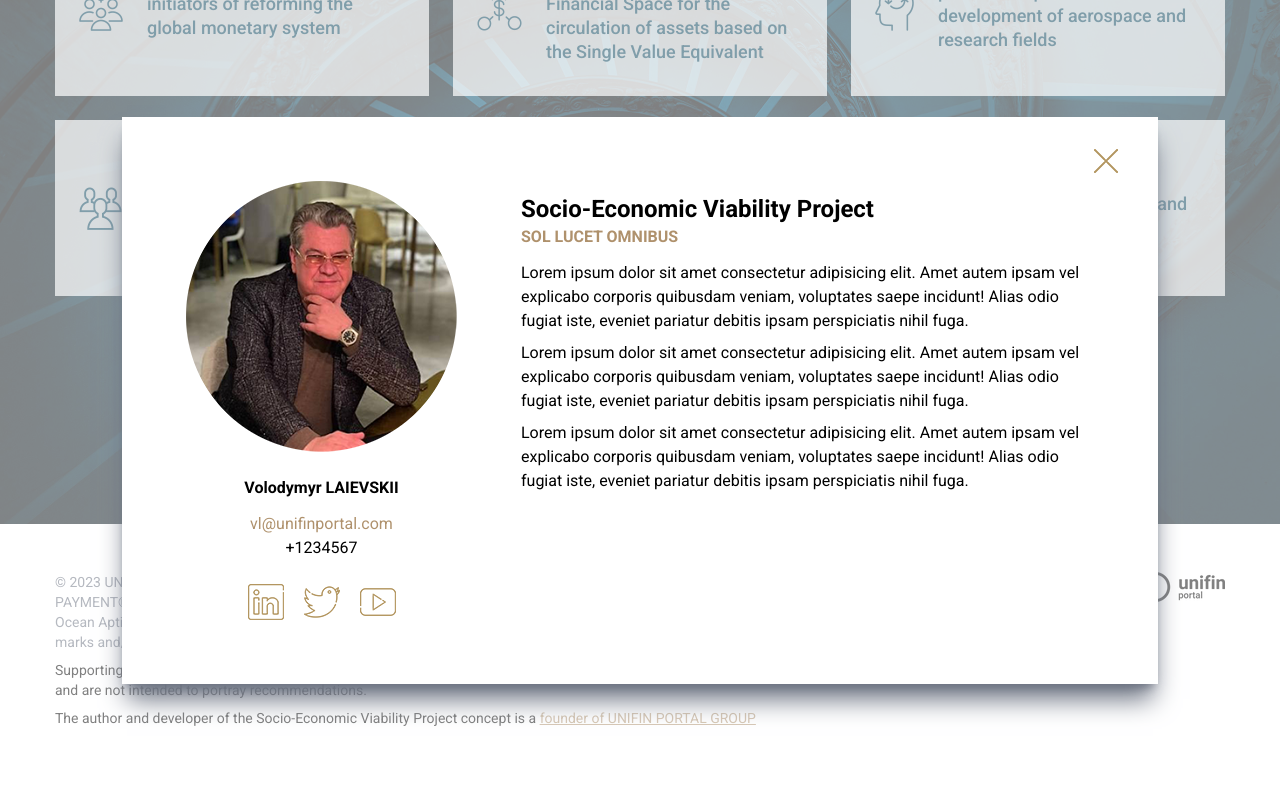
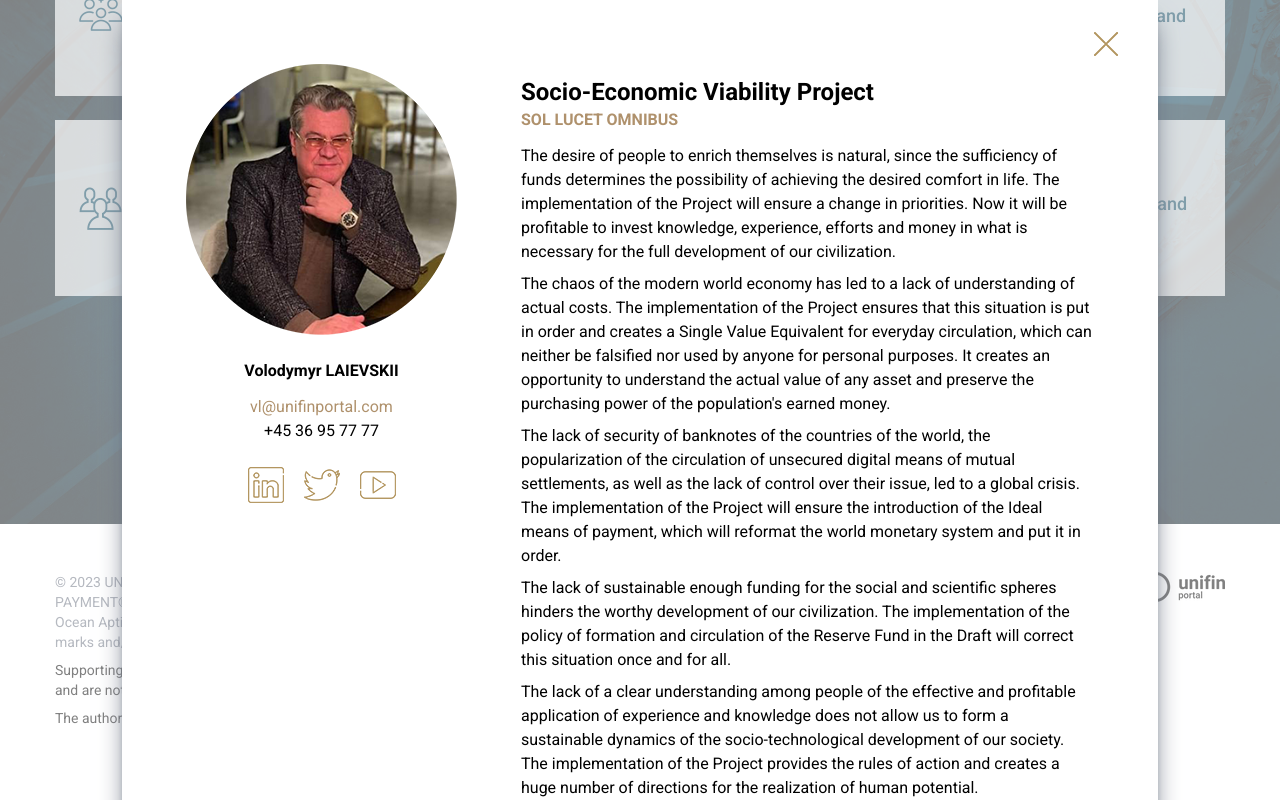
Before and after one commit to unifinaps/portal, a website: page index.html in a window 1280 px wide. Both pictures are taken after a click on the link "founder of UNIFIN PORTAL GROUP". Drawn offline with Linux system fonts and the light colour scheme.

Commit message:
Update index.html

```diff
--- a/index.html
+++ b/index.html
@@ -192,7 +192,8 @@
                   <p class="text-sm">It depends on four main factors: the ability to breathe, the ability to maintain
                     reactions in the body, the ability of the land to produce crops and the availability of the world's
                     oceans.</p>
-                  <p class="text-sm"><a href="#" class="underline text-gold-dark hover:text-gold">Founder of UNIFIN
+                  <p class="text-sm"><a href="#" onclick="document.getElementById('popover').style.display = 'grid'; return false;"
+            class="underline text-gold-dark hover:text-gold">Founder of UNIFIN
                       PORTAL
                       GROUP</a></p>
                 </div>
@@ -546,7 +547,7 @@
         <div class="mb-3"><b>Volodymyr LAIEVSKII</b></div>
         <div>
           <a href="mailto:" class="text-gold-dark hover:text-gold">vl@unifinportal.com</a><br>
-          <a href="tel:" class="">+1234567</a>
+          <a href="tel:" class="">+45 36 95 77 77</a>
         </div>
         <div class="flex flex-row justify-center gap-5 mt-6">
           <a class="block" href="#"><img src="./images/linkedin-ico.png" alt="LinkedIn"></a>
@@ -558,18 +559,12 @@
         <h2 class="text-2xl font-semibold">Socio-Economic Viability Project</h2>
         <div class="text-base font-semibold text-gold-dark">SOL LUCET OMNIBUS</div>
         <div class="mt-3">
-          <p class="text-base">Lorem ipsum dolor sit amet consectetur adipisicing elit. Amet autem ipsam vel explicabo
-            corporis quibusdam
-            veniam, voluptates saepe incidunt! Alias odio fugiat iste, eveniet pariatur debitis ipsam perspiciatis nihil
-            fuga.</p>
-          <p class="text-base">Lorem ipsum dolor sit amet consectetur adipisicing elit. Amet autem ipsam vel explicabo
-            corporis quibusdam
-            veniam, voluptates saepe incidunt! Alias odio fugiat iste, eveniet pariatur debitis ipsam perspiciatis nihil
-            fuga.</p>
-          <p class="text-base">Lorem ipsum dolor sit amet consectetur adipisicing elit. Amet autem ipsam vel explicabo
-            corporis quibusdam
-            veniam, voluptates saepe incidunt! Alias odio fugiat iste, eveniet pariatur debitis ipsam perspiciatis nihil
-            fuga.</p>
+          <p class="text-base">The desire of people to enrich themselves is natural, since the sufficiency of funds determines the possibility of achieving the desired comfort in life.  The implementation of the Project will ensure a change in priorities.  Now it will be profitable to invest knowledge, experience, efforts and money in what is necessary for the full development of our civilization.</p>
+          <p class="text-base">The chaos of the modern world economy has led to a lack of understanding of actual costs. The implementation of the Project ensures that this situation is put in order and creates a Single Value Equivalent for everyday circulation, which can neither be falsified nor used by anyone for personal purposes.  It creates an opportunity to understand the actual value of any asset and preserve the purchasing power of the population's earned money.</p>
+          <p class="text-base">The lack of security of banknotes of the countries of the world, the popularization of the circulation of unsecured digital means of mutual settlements, as well as the lack of control over their issue, led to a global crisis.  The implementation of the Project will ensure the introduction of the Ideal means of payment, which will reformat the world monetary system and put it in order.</p>
+          <p class="text-base">The lack of sustainable enough funding for the social and scientific spheres hinders the worthy development of our civilization.  The implementation of the policy of formation and circulation of the Reserve Fund in the Draft will correct this situation once and for all.</p>
+          <p class="text-base">The lack of a clear understanding among people of the effective and profitable application of experience and knowledge does not allow us to form a sustainable dynamics of the socio-technological development of our society.  The implementation of the Project provides the rules of action and creates a huge number of directions for the realization of human potential.</p>
+          <p class="text-base">The implementation of the Project allows the world community, regardless of the level of financial well-being of countries, to resist poverty, hunger, lack of necessary for life and other social and environmental problems.</p>
         </div>
       </div>
     </div>
```
